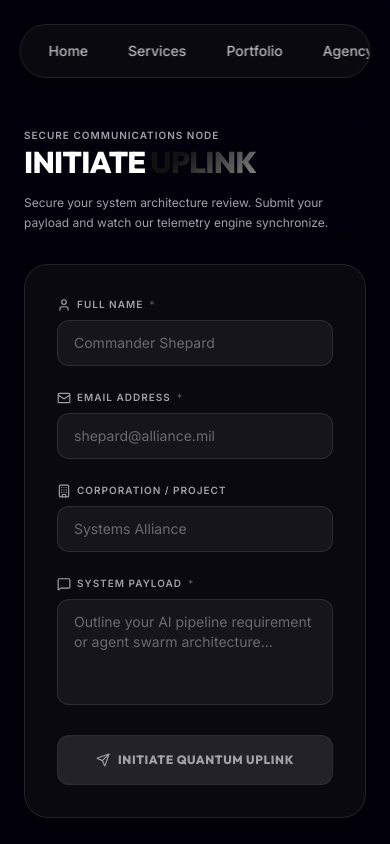
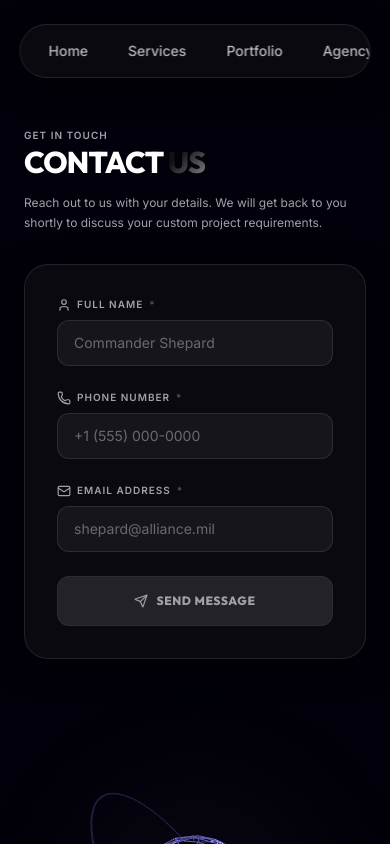
Before and after one commit to priyanshu240/pimix.ai, a Next.js app: page /contact in a window 390 px wide. Shown: the top 844 px of the page. Built offline with nearby package versions, Linux system fonts and the light colour scheme.

Commit message:
Update Contact Page to CONTACT US and reduce fields to Name, Phone, and Email

```diff
--- a/src/app/contact/page.tsx
+++ b/src/app/contact/page.tsx
@@ -3,7 +3,7 @@
 import React, { useState, useEffect, useRef } from "react";
 import dynamic from "next/dynamic";
 import { motion, AnimatePresence } from "framer-motion";
-import { Mail, User, Building, MessageSquare, Send, Sparkles, AlertCircle, CheckCircle2 } from "lucide-react";
+import { Mail, User, Phone, Send, Sparkles, AlertCircle, CheckCircle2 } from "lucide-react";
 
 // Dynamically import 3D canvas and morphing globe scene
 const SceneCanvas = dynamic(() => import("@/components/three/SceneCanvas"), { ssr: false });
@@ -11,23 +11,21 @@ const MorphGlobeScene = dynamic(() => import("@/components/three/MorphGlobeScene
 
 interface FormFields {
   name: string;
+  phone: string;
   email: string;
-  company: string;
-  message: string;
 }
 
 interface FormErrors {
   name?: string;
   email?: string;
-  message?: string;
+  phone?: string;
 }
 
 export default function Contact() {
   const [form, setForm] = useState<FormFields>({
     name: "",
+    phone: "",
     email: "",
-    company: "",
-    message: "",
   });
 
   const [errors, setErrors] = useState<FormErrors>({});
@@ -37,7 +35,7 @@ export default function Contact() {
   const [isValid, setIsValid] = useState(false);
 
   // Compute text length for the 3D globe animation speed
-  const textLength = form.name.length + form.email.length + form.company.length + form.message.length;
+  const textLength = form.name.length + form.email.length + form.phone.length;
 
   // Real-time validation check
   useEffect(() => {
@@ -54,14 +52,14 @@ export default function Contact() {
       }
     }
 
-    if (form.message && form.message.length < 10) {
-      errs.message = "Message must be at least 10 characters.";
+    if (form.phone && form.phone.length < 10) {
+      errs.phone = "Phone number must be at least 10 digits.";
     }
 
     setErrors(errs);
 
     // Form is valid if required fields are filled and there are no errors
-    const formHasRequired = !!(form.name && form.email && form.message);
+    const formHasRequired = !!(form.name && form.email && form.phone);
     const formHasNoErrors = Object.keys(errs).length === 0;
     setIsValid(formHasRequired && formHasNoErrors);
   }, [form]);
@@ -85,7 +83,7 @@ export default function Contact() {
 
     setIsSubmitting(true);
     // Simulate API call to secure the lead
-    await new Promise((resolve) => setTimeout(resolve, 2500));
+    await new Promise((resolve) => setTimeout(resolve, 2000));
     setIsSubmitting(false);
     setIsSubmitted(true);
   };
@@ -102,13 +100,13 @@ export default function Contact() {
         <div className="lg:col-span-6 flex flex-col gap-8">
           <div>
             <span className="text-[10px] uppercase font-bold text-accent tracking-widest block mb-1">
-              Secure Communications Node
+              Get In Touch
             </span>
             <h1 className="font-display text-3xl sm:text-5xl font-extrabold uppercase tracking-tight text-white leading-none">
-              Initiate <span className="text-gradient">Uplink</span>
+              Contact <span className="text-gradient">Us</span>
             </h1>
             <p className="text-xs sm:text-sm text-muted-foreground font-light leading-relaxed mt-4 max-w-md">
-              Secure your system architecture review. Submit your payload and watch our telemetry engine synchronize.
+              Reach out to us with your details. We will get back to you shortly to discuss your custom project requirements.
             </p>
           </div>
 
@@ -153,7 +151,37 @@ export default function Contact() {
                   </div>
                 </div>
 
-                {/* 2. Email Input */}
+                {/* 2. Phone Input */}
+                <div className="flex flex-col gap-2">
+                  <label htmlFor="phone" className="text-[10px] font-semibold uppercase tracking-widest text-muted-foreground flex items-center gap-1.5">
+                    <Phone className="h-3.5 w-3.5" /> Phone Number <span className="text-primary">*</span>
+                  </label>
+                  <div className="relative">
+                    <input
+                      type="tel"
+                      id="phone"
+                      name="phone"
+                      value={form.phone}
+                      onChange={handleInputChange}
+                      onFocus={() => handleFocus("phone")}
+                      onBlur={handleBlur}
+                      required
+                      placeholder="+1 (555) 000-0000"
+                      className={`w-full px-4 py-3 rounded-xl text-sm bg-white/5 border text-white placeholder-muted-foreground/60 focus:outline-none transition-all duration-300 ${
+                        activeField === "phone"
+                          ? "border-accent/60 shadow-[0_0_15px_rgba(6,182,212,0.15)] bg-accent/5"
+                          : "border-white/10 hover:border-white/20"
+                      }`}
+                    />
+                    {errors.phone && (
+                      <span className="text-[10px] text-pink-500 font-medium mt-1 flex items-center gap-1">
+                        <AlertCircle className="h-3 w-3" /> {errors.phone}
+                      </span>
+                    )}
+                  </div>
+                </div>
+
+                {/* 3. Email Input */}
                 <div className="flex flex-col gap-2">
                   <label htmlFor="email" className="text-[10px] font-semibold uppercase tracking-widest text-muted-foreground flex items-center gap-1.5">
                     <Mail className="h-3.5 w-3.5" /> Email Address <span className="text-primary">*</span>
@@ -171,65 +199,13 @@ export default function Contact() {
                       placeholder="shepard@alliance.mil"
                       className={`w-full px-4 py-3 rounded-xl text-sm bg-white/5 border text-white placeholder-muted-foreground/60 focus:outline-none transition-all duration-300 ${
                         activeField === "email"
-                          ? "border-accent/60 shadow-[0_0_15px_rgba(6,182,212,0.15)] bg-accent/5"
+                          ? "border-primary/60 shadow-[0_0_15px_rgba(139,92,246,0.15)] bg-primary/5"
                           : "border-white/10 hover:border-white/20"
                       }`}
                     />
                     {errors.email && (
                       <span className="text-[10px] text-pink-500 font-medium mt-1 flex items-center gap-1">
                         <AlertCircle className="h-3 w-3" /> {errors.email}
-                      </span>
-                    )}
-                  </div>
-                </div>
-
-                {/* 3. Company Input */}
-                <div className="flex flex-col gap-2">
-                  <label htmlFor="company" className="text-[10px] font-semibold uppercase tracking-widest text-muted-foreground flex items-center gap-1.5">
-                    <Building className="h-3.5 w-3.5" /> Corporation / Project
-                  </label>
-                  <input
-                    type="text"
-                    id="company"
-                    name="company"
-                    value={form.company}
-                    onChange={handleInputChange}
-                    onFocus={() => handleFocus("company")}
-                    onBlur={handleBlur}
-                    placeholder="Systems Alliance"
-                    className={`w-full px-4 py-3 rounded-xl text-sm bg-white/5 border text-white placeholder-muted-foreground/60 focus:outline-none transition-all duration-300 ${
-                      activeField === "company"
-                        ? "border-pink-500/60 shadow-[0_0_15px_rgba(236,72,153,0.15)] bg-pink-500/5"
-                        : "border-white/10 hover:border-white/20"
-                    }`}
-                  />
-                </div>
-
-                {/* 4. Message Input */}
-                <div className="flex flex-col gap-2">
-                  <label htmlFor="message" className="text-[10px] font-semibold uppercase tracking-widest text-muted-foreground flex items-center gap-1.5">
-                    <MessageSquare className="h-3.5 w-3.5" /> System Payload <span className="text-primary">*</span>
-                  </label>
-                  <div className="relative">
-                    <textarea
-                      id="message"
-                      name="message"
-                      value={form.message}
-                      onChange={handleInputChange}
-                      onFocus={() => handleFocus("message")}
-                      onBlur={handleBlur}
-                      required
-                      rows={4}
-                      placeholder="Outline your AI pipeline requirement or agent swarm architecture..."
-                      className={`w-full px-4 py-3 rounded-xl text-sm bg-white/5 border text-white placeholder-muted-foreground/60 focus:outline-none transition-all duration-300 resize-none ${
-                        activeField === "message"
-                          ? "border-primary/60 shadow-[0_0_15px_rgba(139,92,246,0.15)] bg-primary/5"
-                          : "border-white/10 hover:border-white/20"
-                      }`}
-                    />
-                    {errors.message && (
-                      <span className="text-[10px] text-pink-500 font-medium mt-1 flex items-center gap-1">
-                        <AlertCircle className="h-3 w-3" /> {errors.message}
                       </span>
                     )}
                   </div>
@@ -244,12 +220,12 @@ export default function Contact() {
                   {isSubmitting ? (
                     <>
                       <Sparkles className="h-4 w-4 animate-spin" />
-                      Encrypting & Launching Payload...
+                      Sending Details...
                     </>
                   ) : (
                     <>
                       <Send className="h-3.5 w-3.5" />
-                      Initiate Quantum Uplink
+                      Send Message
                     </>
                   )}
                 </button>
@@ -266,19 +242,19 @@ export default function Contact() {
                   <CheckCircle2 className="h-10 w-10 animate-bounce" />
                 </div>
                 <h2 className="font-display text-2xl font-bold uppercase tracking-wider text-white">
-                  Uplink Secured
+                  Message Sent
                 </h2>
                 <p className="text-xs sm:text-sm text-muted-foreground leading-relaxed max-w-sm font-light">
-                  Your payload has bypassed atmospheric gravity barriers and is currently being digested by our intelligence coordinators. Anticipate orbital contact within 8 telemetry ticks.
+                  Thank you for reaching out! We have received your contact details successfully and our team will get in touch with you shortly.
                 </p>
                 <button
                   onClick={() => {
-                    setForm({ name: "", email: "", company: "", message: "" });
+                    setForm({ name: "", email: "", phone: "" });
                     setIsSubmitted(false);
                   }}
                   className="px-6 py-2.5 rounded-full text-xs font-semibold uppercase tracking-wider text-white bg-white/5 border border-white/10 hover:border-accent hover:text-accent transition-colors"
                 >
-                  Re-Open Channels
+                  Back to Form
                 </button>
               </motion.div>
             )}
--- a/src/components/three/MorphGlobeScene.tsx
+++ b/src/components/three/MorphGlobeScene.tsx
@@ -5,7 +5,7 @@ import { useFrame } from "@react-three/fiber";
 import * as THREE from "three";
 
 interface MorphGlobeSceneProps {
-  activeField: "name" | "email" | "company" | "message" | null;
+  activeField: "name" | "email" | "phone" | null;
   textLength: number;
   isValid: boolean;
 }
@@ -45,7 +45,7 @@ export default function MorphGlobeScene({ activeField, textLength, isValid }: Mo
       ring1Ref.current.rotation.x = Math.PI / 2 + Math.sin(time * 0.8) * 0.1;
       ring1Ref.current.rotation.y = time * 0.5 * speedMultiplier;
       // Change ring scale depending on focused field
-      const targetScale = activeField === "company" ? 1.4 : 1.15;
+      const targetScale = activeField === "phone" ? 1.4 : 1.15;
       ring1Ref.current.scale.x = THREE.MathUtils.lerp(ring1Ref.current.scale.x, targetScale, 0.1);
       ring1Ref.current.scale.y = THREE.MathUtils.lerp(ring1Ref.current.scale.y, targetScale, 0.1);
     }
@@ -70,13 +70,10 @@ export default function MorphGlobeScene({ activeField, textLength, isValid }: Mo
       if (activeField === "name") {
         amplitude = 0.18;
         frequency = 1.5; // slow undulating wave
-      } else if (activeField === "message") {
-        amplitude = 0.32; // heavy morphing singularity
-        frequency = 4.0; // rapid ripples
       } else if (activeField === "email") {
         amplitude = 0.12;
         frequency = 5.0; // high frequency vibrations
-      } else if (activeField === "company") {
+      } else if (activeField === "phone") {
         amplitude = 0.22;
         frequency = 2.5;
       }
```
